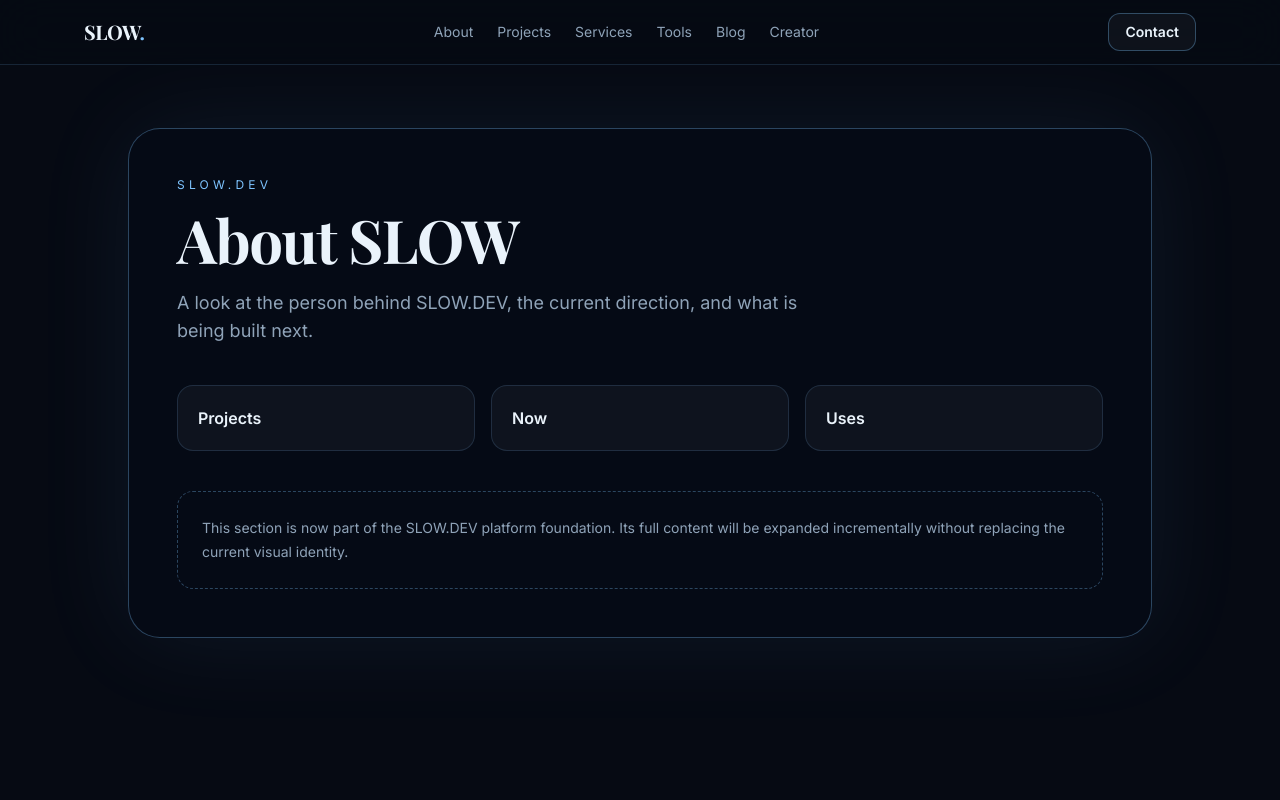
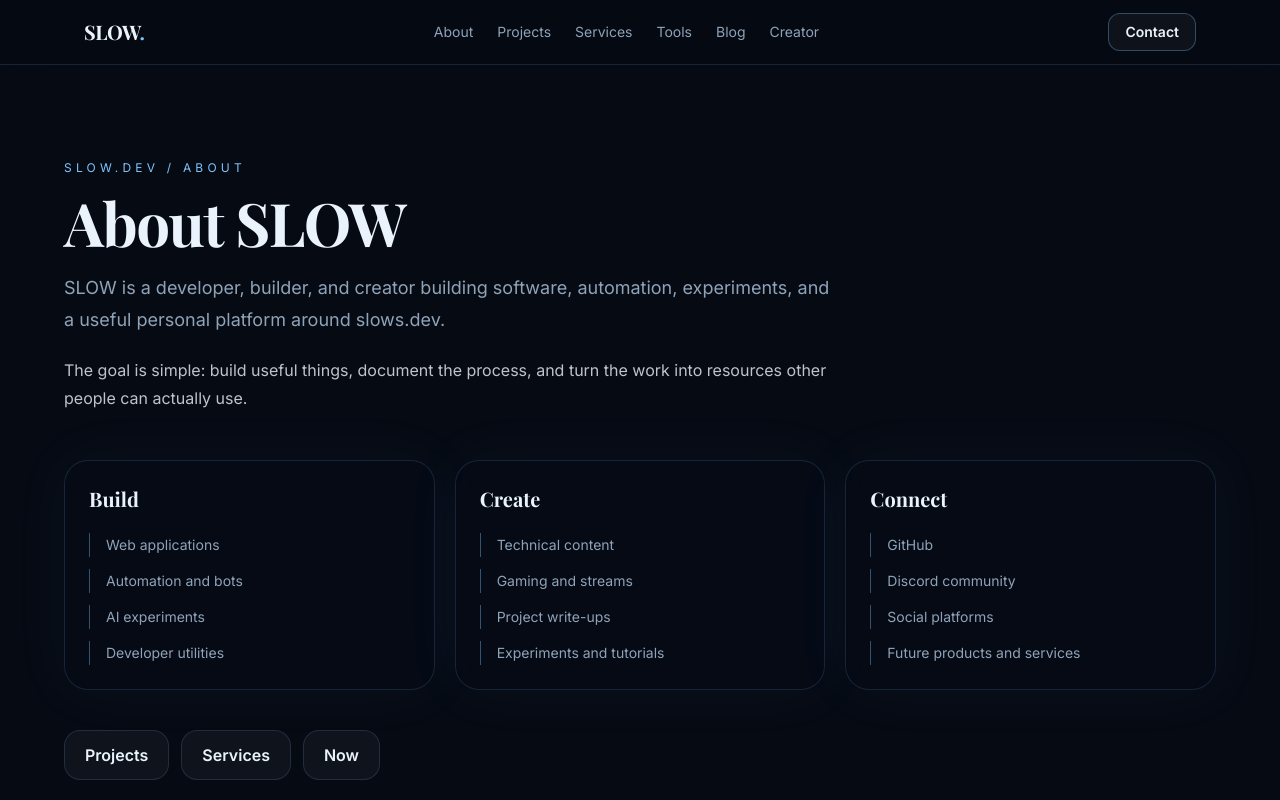
Before and after one commit to SLOW429/personal-site, a Next.js app: page /about in a window 1280 px wide. Shown: the top 800 px of the page. Built offline with nearby package versions, Linux system fonts and the light colour scheme.

Commit message:
Expand SLOW section pages with real content

```diff
--- a/app/[section]/page.tsx
+++ b/app/[section]/page.tsx
@@ -2,61 +2,126 @@ import type { Metadata } from "next";
 import Link from "next/link";
 import { notFound } from "next/navigation";
 
+const projectItems = [
+  { title: "HR-BOT", text: "Highrise automation and music bot work built with Python, Docker, and Coolify.", href: "https://github.com/SLOW429/HR-BOT" },
+  { title: "discord-bot", text: "Discord utility and management tooling built around Discord.js.", href: "https://github.com/SLOW429/discord-bot" },
+  { title: "chat-platform", text: "An experimental real-time communication platform exploring Node.js and WebSockets.", href: "https://github.com/SLOW429/chat-platform" },
+];
+
 const sections = {
   about: {
     title: "About SLOW",
-    description: "A look at the person behind SLOW.DEV, the current direction, and what is being built next.",
-    links: [["Projects", "/projects"], ["Now", "/now"], ["Uses", "/uses"]],
+    description: "SLOW is a developer, builder, and creator building software, automation, experiments, and a useful personal platform around slows.dev.",
+    intro: "The goal is simple: build useful things, document the process, and turn the work into resources other people can actually use.",
+    groups: [
+      { title: "Build", items: ["Web applications", "Automation and bots", "AI experiments", "Developer utilities"] },
+      { title: "Create", items: ["Technical content", "Gaming and streams", "Project write-ups", "Experiments and tutorials"] },
+      { title: "Connect", items: ["GitHub", "Discord community", "Social platforms", "Future products and services"] },
+    ],
+    links: [["Projects", "/projects"], ["Services", "/services"], ["Now", "/now"]],
   },
   projects: {
     title: "Projects",
-    description: "Software, automation, experiments, and open-source work built by SLOW.",
-    links: [["Services", "/services"], ["Tools", "/tools"], ["GitHub", "https://github.com/SLOW429"]],
+    description: "A growing collection of software, automation, bots, real-time experiments, and open-source work.",
+    intro: "These are real projects from the SLOW development journey. More detailed case studies will be added as each project is documented.",
+    groups: [{ title: "Featured work", items: projectItems.map((item) => `${item.title} — ${item.text}`) }],
+    links: [["GitHub", "https://github.com/SLOW429"], ["Services", "/services"], ["Tools", "/tools"]],
   },
   services: {
     title: "Services",
-    description: "Web development, automation, AI integrations, performance, and custom software work.",
-    links: [["Start a Project", "/contact"], ["Projects", "/projects"]],
+    description: "Practical development and automation help for people and businesses that need something built, improved, or connected.",
+    intro: "The focus is on scoped projects with a clear outcome rather than vague consulting packages.",
+    groups: [
+      { title: "Web development", items: ["Personal and business websites", "Landing pages", "Custom web applications", "E-commerce and integrations"] },
+      { title: "Automation & AI", items: ["Discord bots", "Workflow automation", "AI integrations", "Custom internal tools"] },
+      { title: "Performance & SEO", items: ["Technical SEO audits", "Website performance improvements", "Core Web Vitals work", "Search indexing and metadata foundations"] },
+    ],
+    links: [["Start a Project", "/contact"], ["See Projects", "/projects"]],
   },
   tools: {
     title: "SLOW Tools",
-    description: "A growing collection of fast, useful tools for developers, creators, and everyday web work.",
-    links: [["Blog", "/blog"], ["Projects", "/projects"]],
+    description: "Free, focused web utilities designed to solve small problems quickly without unnecessary friction.",
+    intro: "The tools section is being built as a real utility platform. The first wave is intentionally small so every tool can be fast, accessible, and reliable.",
+    groups: [
+      { title: "Developer", items: ["JSON Formatter", "JSON Validator", "Base64 Encoder / Decoder", "UUID Generator"] },
+      { title: "SEO", items: ["SEO Preview", "Meta Tag Generator", "Robots.txt Generator", "Canonical Checker"] },
+      { title: "Images & Creator", items: ["Image Compressor", "Image Resizer", "QR Code Generator", "Creator utility experiments"] },
+    ],
+    links: [["Read the Blog", "/blog"], ["View Projects", "/projects"]],
   },
   blog: {
     title: "SLOW Blog",
-    description: "Build logs, technical notes, experiments, tutorials, and lessons learned.",
+    description: "Build logs, technical notes, tutorials, experiments, and lessons learned from the projects behind SLOW.DEV.",
+    intro: "The blog will turn real work into searchable, useful documentation instead of generic filler content.",
+    groups: [
+      { title: "Topics", items: ["Next.js and TypeScript", "AI and automation", "Discord bots", "SEO and performance", "Building products", "Gaming and streaming experiments"] },
+      { title: "Publishing workflow", items: ["Project → case study", "Experiment → tutorial", "Build → short-form content", "Useful idea → tool"] },
+    ],
     links: [["Projects", "/projects"], ["Tools", "/tools"], ["Now", "/now"]],
   },
   creator: {
     title: "Creator Hub",
-    description: "Videos, streams, clips, community, and everything surrounding the SLOW creator journey.",
+    description: "The creator side of SLOW: building an audience around development, gaming, experiments, and live content.",
+    intro: "Streaming and content are part of the long-term SLOW ecosystem, with the website acting as the central hub for videos, streams, clips, and community.",
+    groups: [
+      { title: "Content", items: ["Gaming videos", "Live streams", "Short clips", "Behind-the-scenes development content"] },
+      { title: "Platforms", items: ["YouTube", "Kick", "Discord community", "Social channels"] },
+      { title: "Status", items: ["Creator setup is being expanded", "Live integrations will use real platform data", "No fake viewer or stream statistics"] },
+    ],
     links: [["Gaming", "/gaming"], ["Links", "/links"], ["Discord", "https://discord.gg/3pjA9tS8vF"]],
   },
   gaming: {
     title: "Gaming",
-    description: "Gaming, streaming, clips, experiments, and future gaming utilities.",
-    links: [["Creator", "/creator"], ["Links", "/links"]],
+    description: "A dedicated space for games, streams, clips, guides, and future gaming utilities built around the creator side of SLOW.",
+    intro: "Gaming is not separate from the rest of the platform: it feeds the creator content, community, and future tools ecosystem.",
+    groups: [
+      { title: "Content", items: ["Game streams", "Clips and highlights", "Guides and experiments", "Community gaming content"] },
+      { title: "Future utilities", items: ["Minecraft server utilities", "Gaming helpers", "Configuration resources", "Small creator tools"] },
+    ],
+    links: [["Creator Hub", "/creator"], ["Discord", "https://discord.gg/3pjA9tS8vF"], ["Links", "/links"]],
   },
   now: {
     title: "Now",
-    description: "What SLOW is currently building, learning, playing, and creating.",
-    links: [["Projects", "/projects"], ["Creator", "/creator"]],
+    description: "A snapshot of what SLOW is currently building, learning, creating, and preparing next.",
+    intro: "This page is intentionally short and changes over time as priorities move.",
+    groups: [
+      { title: "Building", items: ["Expanding slows.dev into a real platform", "Launching the SLOW Tools ecosystem", "Improving SEO, performance, and architecture"] },
+      { title: "Creating", items: ["Preparing gaming content", "Starting live streaming", "Turning real builds into useful content"] },
+      { title: "Next", items: ["Services and project intake", "Blog and case studies", "Creator integrations and community features"] },
+    ],
+    links: [["Projects", "/projects"], ["Creator", "/creator"], ["Tools", "/tools"]],
   },
   uses: {
     title: "Uses",
-    description: "Hardware, software, development tools, and streaming gear used in the SLOW setup.",
-    links: [["Projects", "/projects"], ["Creator", "/creator"]],
+    description: "A living list of the tools and technologies behind the SLOW workflow.",
+    intro: "The setup will evolve over time. This page focuses on tools actually used for building and publishing the site and its projects.",
+    groups: [
+      { title: "Development", items: ["Next.js", "React", "TypeScript", "Tailwind CSS", "Node.js", "Python"] },
+      { title: "Projects & community", items: ["GitHub", "Discord", "Discord.js", "Docker", "Coolify"] },
+      { title: "Design direction", items: ["Inter", "Geist Mono", "Framer Motion", "Dark-first UI", "Performance-conscious media"] },
+    ],
+    links: [["Projects", "/projects"], ["Now", "/now"]],
   },
   links: {
     title: "Links",
-    description: "One place for the SLOW social, community, work, and creator links.",
-    links: [["YouTube", "https://www.youtube.com/"], ["GitHub", "https://github.com/SLOW429"], ["Discord", "https://discord.gg/3pjA9tS8vF"]],
+    description: "The main places to find SLOW online: development, community, creator channels, and support.",
+    intro: "Use this page as the shareable hub for social bios, profiles, and future creator campaigns.",
+    groups: [
+      { title: "Developer", items: ["GitHub — @SLOW429", "LinkedIn — Abdellatif Gahen"] },
+      { title: "Social", items: ["X — @SLOW_429", "Instagram — @m6.ydj", "Spotify — SLOW playlist/profile"] },
+      { title: "Community & support", items: ["Discord community", "PayPal support"] },
+    ],
+    links: [["GitHub", "https://github.com/SLOW429"], ["Discord", "https://discord.gg/3pjA9tS8vF"], ["Instagram", "https://www.instagram.com/m6.ydj/"]],
   },
   contact: {
     title: "Start a Project",
-    description: "Tell SLOW what you want to build, automate, improve, or launch.",
-    links: [["Services", "/services"], ["Projects", "/projects"], ["Email", "mailto:contact@slows.dev"]],
+    description: "Have something you want to build, automate, improve, or launch? Start with a clear description of the outcome you need.",
+    intro: "For now, the fastest route is to reach out through the SLOW community. A dedicated project intake form can be connected later without changing this page structure.",
+    groups: [
+      { title: "Good fits", items: ["Website or web app", "Discord bot or automation", "AI integration", "SEO and performance work", "Custom developer tool"] },
+      { title: "Include in your message", items: ["What you need", "What you already have", "Target timeline", "Budget range when known"] },
+    ],
+    links: [["Services", "/services"], ["Projects", "/projects"], ["Discord", "https://discord.gg/3pjA9tS8vF"]],
   },
 } as const;
 
@@ -66,11 +131,7 @@ export function generateStaticParams() {
   return Object.keys(sections).map((section) => ({ section }));
 }
 
-export async function generateMetadata({
-  params,
-}: {
-  params: Promise<{ section: string }>;
-}): Promise<Metadata> {
+export async function generateMetadata({ params }: { params: Promise<{ section: string }> }): Promise<Metadata> {
   const { section } = await params;
   const page = sections[section as Section];
   if (!page) return {};
@@ -78,44 +139,68 @@ export async function generateMetadata({
     title: page.title,
     description: page.description,
     alternates: { canonical: `/${section}` },
-    openGraph: { title: `${page.title} | SLOW`, description: page.description, url: `https://slows.dev/${section}` },
+    openGraph: {
+      title: `${page.title} | SLOW`,
+      description: page.description,
+      url: `https://slows.dev/${section}`,
+    },
   };
 }
 
-export default async function SectionPage({
-  params,
-}: {
-  params: Promise<{ section: string }>;
-}) {
+export default async function SectionPage({ params }: { params: Promise<{ section: string }> }) {
   const { section } = await params;
   const page = sections[section as Section];
   if (!page) notFound();
 
   return (
-    <main className="flex min-h-[70vh] items-center px-5 py-16">
-      <section className="mx-auto w-full max-w-5xl rounded-[2rem] border border-[var(--card-border-strong)] bg-[var(--card-bg)] p-8 shadow-[0_0_100px_rgba(126,196,255,0.08)] backdrop-blur-xl md:p-12">
-        <p className="text-xs uppercase tracking-[0.35em] text-[var(--gold)]">SLOW.DEV</p>
-        <h1 className="mt-4 font-display text-4xl font-bold tracking-tight text-[var(--foreground)] md:text-6xl">{page.title}</h1>
-        <p className="mt-5 max-w-2xl text-base leading-7 text-[var(--muted)] md:text-lg">{page.description}</p>
+    <main className="min-h-[70vh] px-5 py-16 md:py-24">
+      <section className="mx-auto w-full max-w-6xl">
+        <div className="max-w-3xl">
+          <p className="text-xs uppercase tracking-[0.35em] text-[var(--gold)]">SLOW.DEV / {section}</p>
+          <h1 className="mt-4 font-display text-4xl font-bold tracking-tight text-[var(--foreground)] md:text-6xl">{page.title}</h1>
+          <p className="mt-5 text-lg leading-8 text-[var(--muted)]">{page.description}</p>
+          <p className="mt-5 max-w-3xl text-base leading-7 text-[var(--foreground)]/80">{page.intro}</p>
+        </div>
 
-        <div className="mt-10 grid gap-4 sm:grid-cols-2 lg:grid-cols-3">
+        <div className="mt-12 grid gap-5 lg:grid-cols-3">
+          {page.groups.map((group) => (
+            <article key={group.title} className="rounded-3xl border border-[var(--card-border)] bg-[var(--card-bg)] p-6 shadow-[0_0_60px_rgba(126,196,255,0.05)] backdrop-blur-xl">
+              <h2 className="font-display text-xl font-bold text-[var(--foreground)]">{group.title}</h2>
+              <ul className="mt-5 space-y-3">
+                {group.items.map((item) => (
+                  <li key={item} className="border-l border-[var(--gold)]/40 pl-4 text-sm leading-6 text-[var(--muted)]">{item}</li>
+                ))}
+              </ul>
+            </article>
+          ))}
+        </div>
+
+        {section === "projects" && (
+          <div className="mt-8 grid gap-5 md:grid-cols-3">
+            {projectItems.map((project) => (
+              <a key={project.title} href={project.href} target="_blank" rel="noreferrer" className="rounded-3xl border border-[var(--card-border)] bg-[var(--card-bg-soft)] p-6 transition hover:-translate-y-1 hover:border-[var(--gold)]">
+                <p className="font-mono text-xs uppercase tracking-[0.2em] text-[var(--gold)]">GitHub</p>
+                <h2 className="mt-3 text-xl font-bold text-[var(--foreground)]">{project.title}</h2>
+                <p className="mt-3 text-sm leading-6 text-[var(--muted)]">{project.text}</p>
+              </a>
+            ))}
+          </div>
+        )}
+
+        <div className="mt-10 flex flex-wrap gap-3">
           {page.links.map(([label, href]) => {
-            const external = href.startsWith("http") || href.startsWith("mailto:");
+            const external = href.startsWith("http");
             return external ? (
-              <a key={href} href={href} target={href.startsWith("http") ? "_blank" : undefined} rel={href.startsWith("http") ? "noreferrer" : undefined} className="rounded-2xl border border-[var(--card-border)] bg-[var(--card-bg-soft)] p-5 font-semibold text-[var(--foreground)] transition hover:-translate-y-1 hover:border-[var(--gold)]">
+              <a key={href} href={href} target="_blank" rel="noreferrer" className="rounded-2xl bg-gradient-to-r from-[var(--gold-light)] to-[var(--gold)] px-5 py-3 font-semibold text-[#071018] transition hover:-translate-y-0.5">
                 {label}
               </a>
             ) : (
-              <Link key={href} href={href} className="rounded-2xl border border-[var(--card-border)] bg-[var(--card-bg-soft)] p-5 font-semibold text-[var(--foreground)] transition hover:-translate-y-1 hover:border-[var(--gold)]">
+              <Link key={href} href={href} className="rounded-2xl border border-[var(--card-border)] bg-[var(--card-bg-soft)] px-5 py-3 font-semibold text-[var(--foreground)] transition hover:-translate-y-0.5 hover:border-[var(--gold)]">
                 {label}
               </Link>
             );
           })}
         </div>
-
-        <div className="mt-10 rounded-2xl border border-dashed border-[var(--card-border-strong)] p-6 text-sm leading-6 text-[var(--muted)]">
-          This section is now part of the SLOW.DEV platform foundation. Its full content will be expanded incrementally without replacing the current visual identity.
-        </div>
       </section>
     </main>
   );
```
